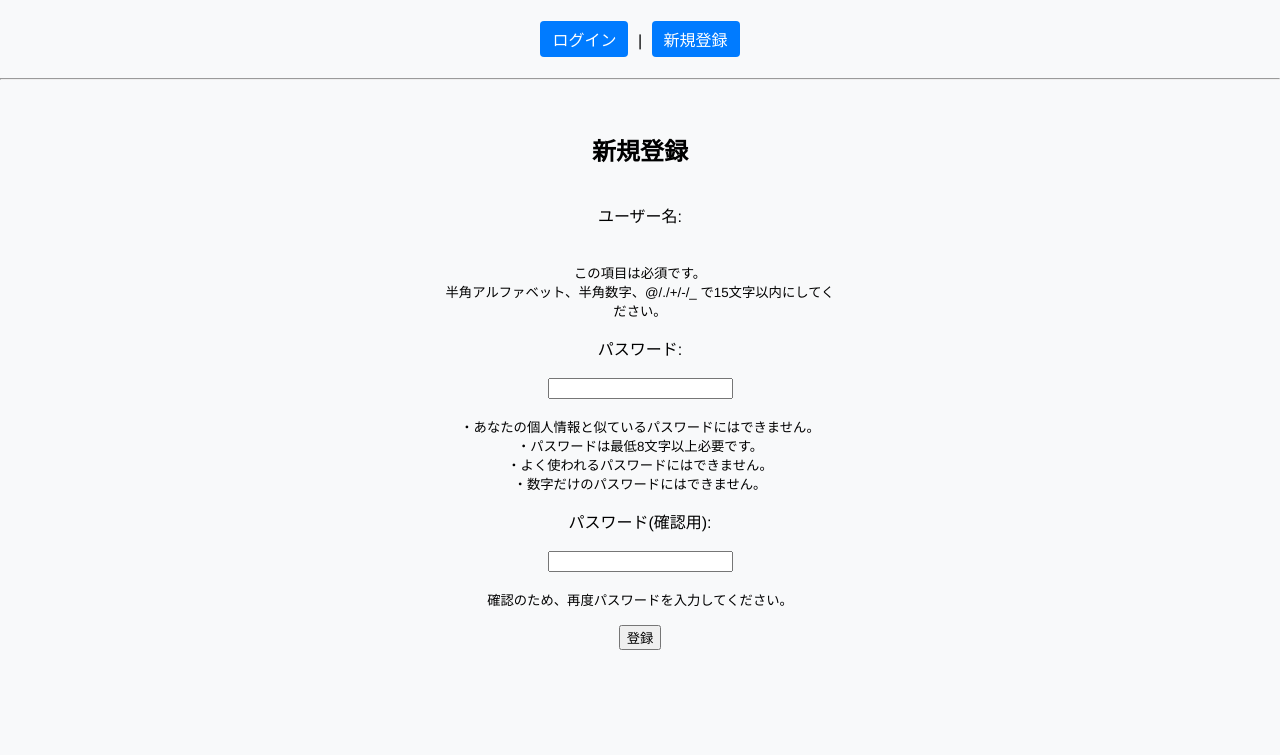
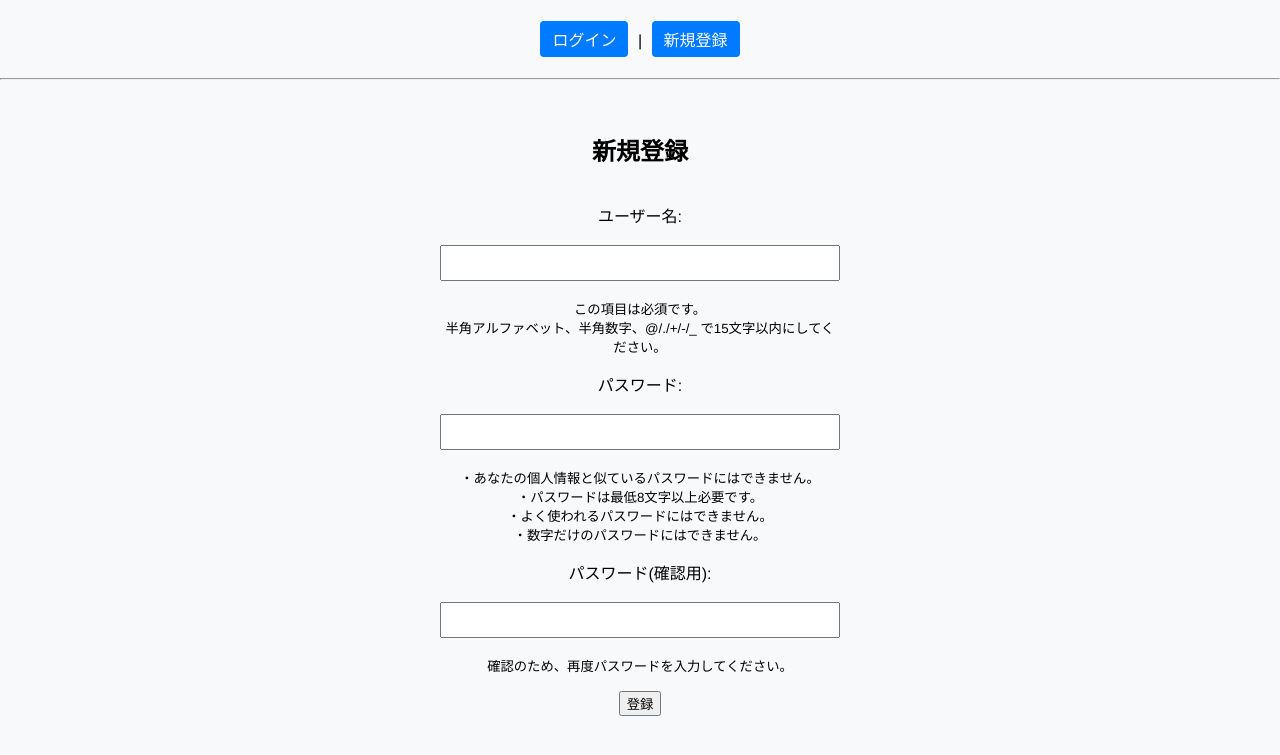
Before and after one commit to 97958697/my-first-portfolio, a Django app: page /accounts/signup/ in a window 1280 px wide. Shown: the top 755 px of the page. Run offline with Django 5.2, Linux system fonts and the light colour scheme.

Commit message:
fix: 新規登録画面の入力欄CSSコメントを修正

```diff
--- a/static/css/styles.css
+++ b/static/css/styles.css
@@ -218,14 +218,16 @@ form {
 .signup-container .signup-field small.help-text {
   text-align: center;
 }
+/* Sign-up input fields sizing: username and password inputs match dimensions */
+.signup-container .signup-field input {
+  width: 100%;
+  box-sizing: border-box;
+  height: 36px;
+}
 /* 新規登録画面：最上部のユーザー名入力欄を非表示 */
-.signup-container .signup-field:first-of-type input {
-  display: none;
-}
+/* Removed rule that hid the username field to ensure it is displayed */
 /* 新規登録画面：最上部の入力欄に最大30文字制限 */
-.signup-container .signup-field:first-of-type input[maxlength] {
-  max-length: 30;
-}
+/* Removed incorrect maxlength rule on first-of-type input */
 
 .signup-container form button {
   align-self: center;
```
